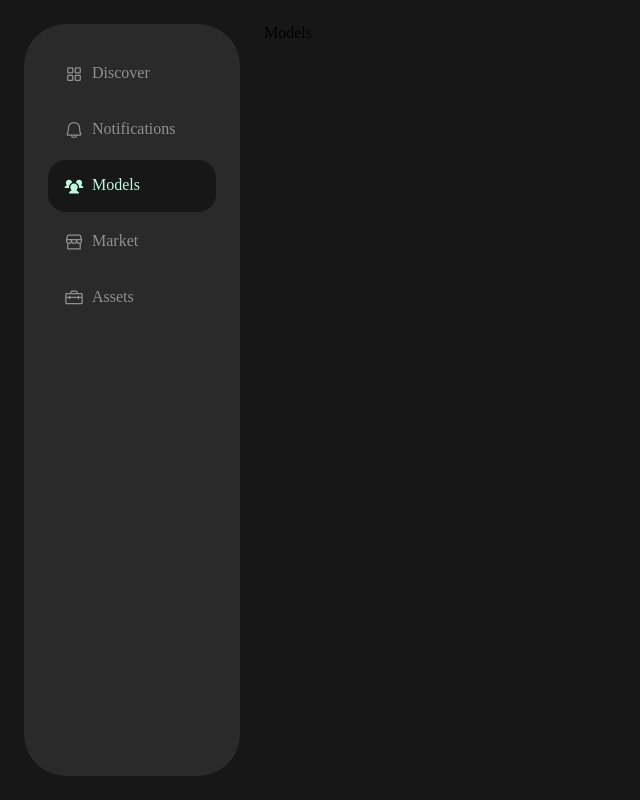
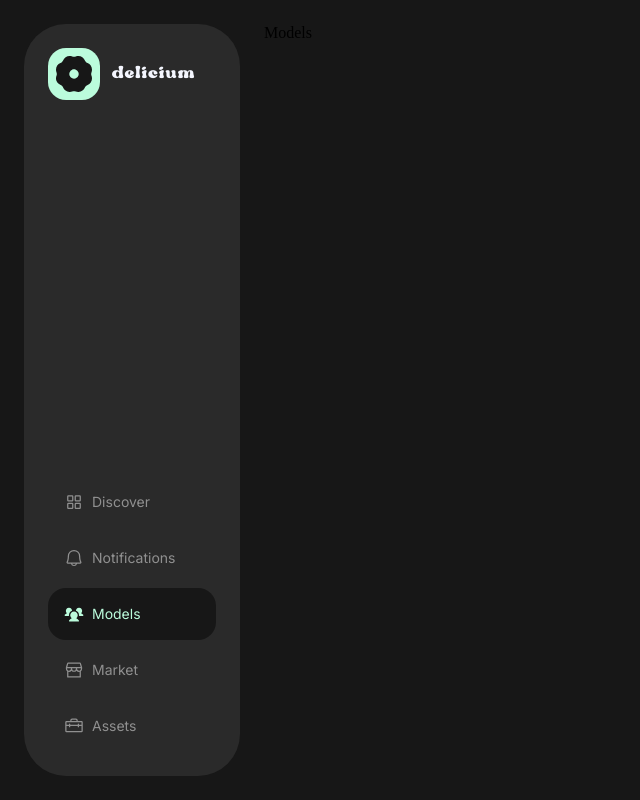
Before and after one commit to dolianich/dellicium, a React (Vite) app: page /models in a window 1280 px wide. Shown: the whole page, without its empty margins (0-640 px from the left). Built offline with nearby package versions, Linux system fonts and the light colour scheme.

Commit message:
Created logo component

```diff
--- a/index.html
+++ b/index.html
@@ -5,7 +5,7 @@
     <link href='https://fonts.googleapis.com/css?family=Inter' rel='stylesheet'>
     <link rel="icon" type="image/svg+xml" href="/vite.svg" />
     <meta name="viewport" content="width=device-width, initial-scale=1.0" />
-    <title>Vite + React + TS</title>
+    <title>Delicium</title>
   </head>
   <body>
     <div id="root"></div>
--- /dev/null
+++ b/src/components/Logo/Logo.module.css
@@ -0,0 +1,27 @@
+.wrapper{
+    display: flex;
+    align-items: center;
+    justify-content: flex-start;
+    flex-direction: row;
+    gap: 12px
+}
+
+.logo{
+    display: flex;
+    align-items: center;
+    justify-content: center;
+    background-color: var(--primary);
+    border-radius: 18px;
+    width: 52px;
+    height: 52px;
+}
+
+.wrapper p{
+    text-align: left;
+    font-size: 24px;
+    font-family: "Nighty";
+    line-height: 20px;
+    letter-spacing: 1px;
+    color: var(--white);
+    margin: 0;
+}
--- /dev/null
+++ b/src/components/Logo/Logo.tsx
@@ -0,0 +1,15 @@
+import logo from '../../assets/logo_dark.svg';
+import styles from './Logo.module.css';
+
+const Logo = () => {
+  return (
+    <div className={styles.wrapper}>
+      <div className={styles.logo}>
+        <img src={logo} alt="logo" />
+      </div>
+      <p>delicium</p>
+    </div>
+  );
+};
+
+export default Logo;
--- a/src/components/SideBar/Navigation/NavButton/NavButton.module.css
+++ b/src/components/SideBar/Navigation/NavButton/NavButton.module.css
@@ -8,6 +8,12 @@
     width: calc(100% - 32px);
     background-color: none;
     color: var(--light-grey);
+    text-align: left;
+    font-size: 14px;
+    font-family: "Inter";
+    font-weight: 400;
+    line-height: 20px;
+    margin: 0;
 }
 
 .selected{
@@ -20,4 +26,14 @@
     width: calc(100% - 32px);
     background-color: var(--dark);
     color: var(--primary);
+    text-align: left;
+    font-size: 14px;
+    font-family: "Inter";
+    font-weight: 500;
+    line-height: 20px;
+    margin: 0;
 }
+
+.default:hover{
+    background-color: var(--dark-grey);
+}
--- a/src/components/SideBar/SideBar.tsx
+++ b/src/components/SideBar/SideBar.tsx
@@ -1,9 +1,11 @@
 import styles from './SideBar.module.css';
 import Navigation from './Navigation/Navigation';
+import Logo from '../Logo/Logo';
 
 const SideBar = () => {
   return (
     <div className={styles.sideBar}>
+      <Logo />
       <Navigation />
     </div>
   );
--- a/src/index.css
+++ b/src/index.css
@@ -14,6 +14,7 @@
   --dark: #171717;
   --grey: #2A2A2A;
   --light-grey: #909090;
+  --dark-grey: #222121;
   --white: #F4F6FE;
 }
 
```
Also changed, not shown: src/assets/logo_dark.svg (added).
